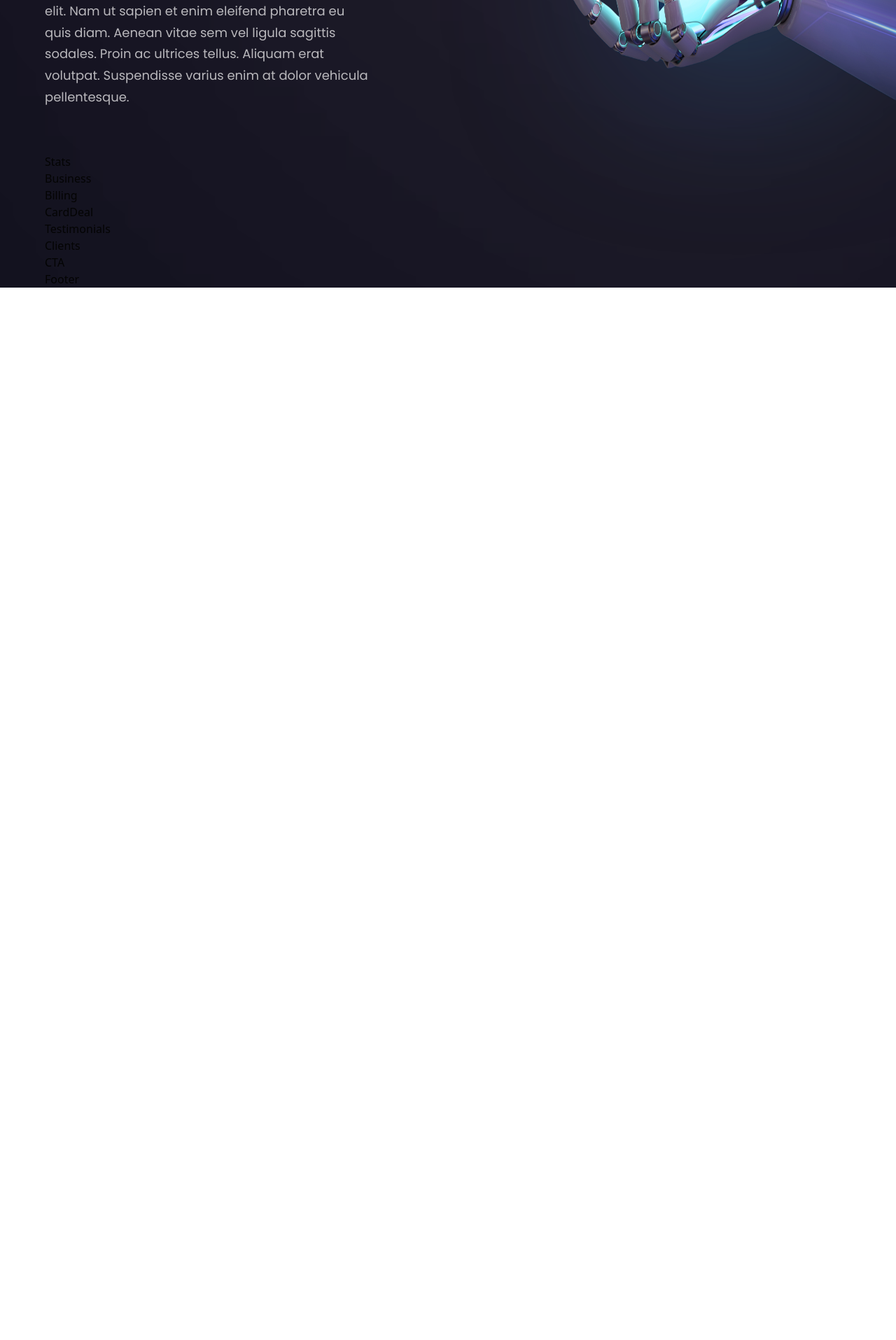
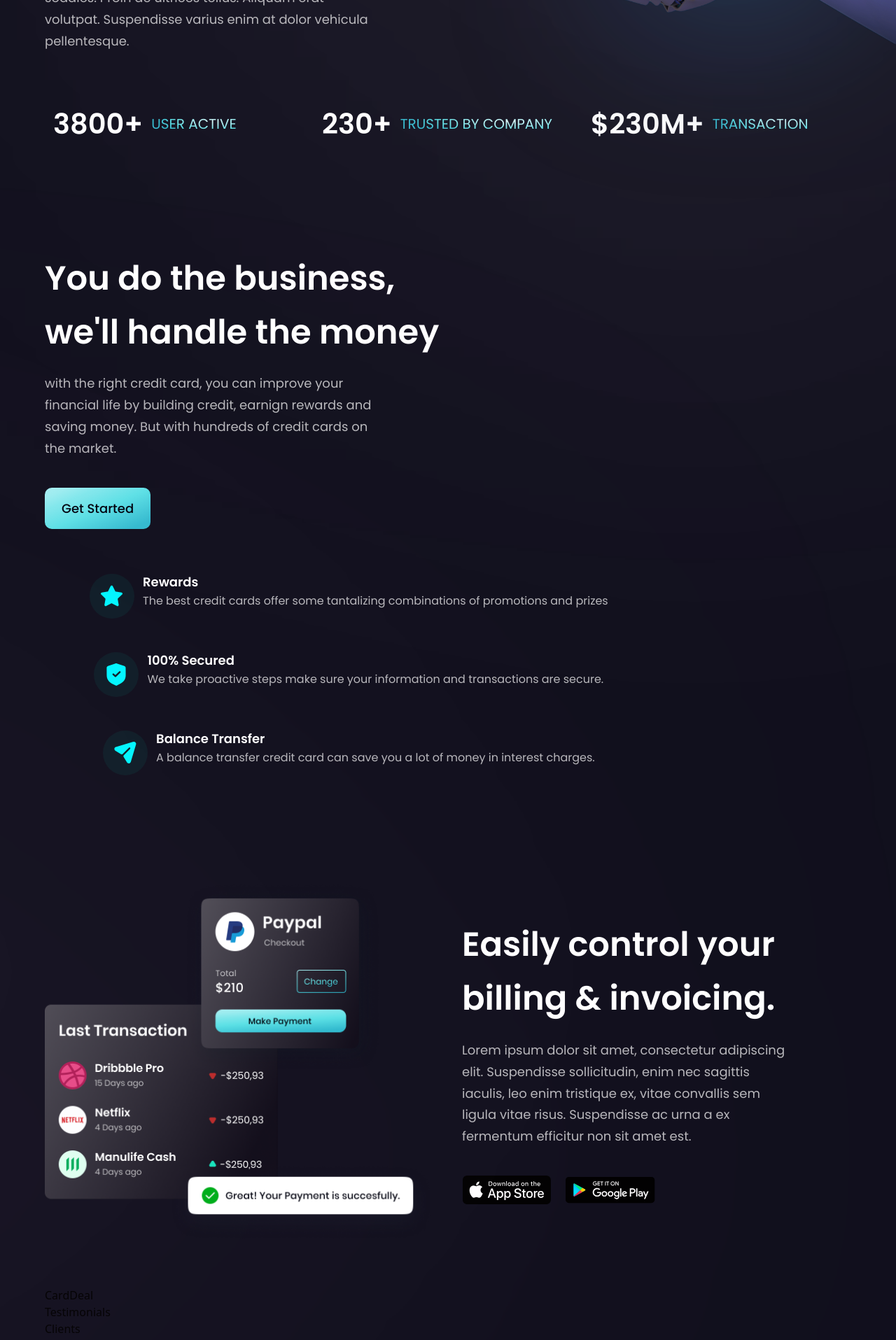
Before and after one commit to ngriggs/fictional-octo-train, a React (Vite) app: page / in a window 1280 px wide. Shown: the part 800-2715 px from the top of the page at 70% size. Before the commit the page ends 1211 px from the top, so only its background shows below. Built offline with nearby package versions, Linux system fonts and the light colour scheme.

Commit message:
added additional sections
made some changes to the navbar to make it always on top, added some content to business and stats sections

```diff
--- a/package.json
+++ b/package.json
@@ -17,6 +17,6 @@
     "@types/react-dom": "^18.0.6",
     "@vitejs/plugin-react": "^2.1.0",
     "tailwindcss": "^3.1.8",
-    "vite": "^3.1.0"
+    "vite": "^3.1.2"
   }
 }
--- a/src/components/Billing.jsx
+++ b/src/components/Billing.jsx
@@ -1,9 +1,23 @@
-import React from 'react'
+import {apple, bill, google} from '../assets'
+import styles, {layout} from '../style'
 
-const Billing = () => {
-  return (
-    <div>Billing</div>
-  )
-}
+const Billing = () => (
+  <section id="product" className={layout.sectionReverse}>
+    <div className={layout.sectionImgReverse}>
+      <img src={bill} alt="billing" className="w-[100%] h-[100%] relative z-[5]" />
+      <div  className="absolute z-[3] -left-1/2 top-0 w-[50%] h-[50%] rounded-full white__gradient"/>
+      <div className="absolute z-[0] -left-1/2 bottom-0 w-[50%] h-[50%] rounded-full pink__gradient"/>
+    </div>
+
+    <div className={layout.sectionInfo}>
+    <h2 className={styles.heading2}>Easily control your <br className="sm:block hidden" /> billing & invoicing.</h2>
+    <p className={`${styles.paragraph} max-w-[470px] mt-5`}>Lorem ipsum dolor sit amet, consectetur adipiscing elit. Suspendisse sollicitudin, enim nec sagittis iaculis, leo enim tristique ex, vitae convallis sem ligula vitae risus. Suspendisse ac urna a ex fermentum efficitur non sit amet est. </p>
+    <div className="flex flex-row flex-wrap sm:mt-10 mt-6">
+      <img src={apple} alt="apple_store" className="w-[128px] h-[42px] object-contain mr-5 cursor-pointer"/>
+      <img src={google} alt="app_store" className="w-[128px] h-[42px] object-contain cursor-pointer"/>
+    </div>
+    </div>
+  </section>
+)
 
 export default Billing
--- a/src/components/Business.jsx
+++ b/src/components/Business.jsx
@@ -1,9 +1,37 @@
-import React from 'react'
+import {features} from '../constants'
+import styles, {layout} from '../style'
+import Button from './Button'
 
-const Business = () => {
-  return (
-    <div>Business</div>
-  )
-}
+const FeatureCard = ({icon, title, content, index}) => (
+  <div className={`flex flex-row p-6 rounded-[20px] ${index !== features.length -1} ? "mb-6" : "mb-0"} feature-card`}>
+    <div className={`w-[64px] h-[64px] rounded-full ${styles.flexCenter} bg-dimBlue`}>
+      <img src={icon} alt="icon" className="w-[50%] h-[50%] object-contain"/>
+    </div>
+    <div className="flex-1 flex flex-col ml-3">
+      <h4 className="font-poppins font-semibold text-white text-[18px] leading-[23px] mb-1">{title}</h4>
+      <p className="font-poppins font-normal text-dimWhite text-[16px] leading-[24px] mb-1">{content}</p>
+    </div>
+  </div>
+)
+
+const Business = () => (
+  <section id="play" className={layout.section}>
+  <div className={layout.sectionInfo}>
+      <h2 className={styles.heading2}>You do the business, <br className="sm:block hidden"/>we'll handle the money</h2>
+      <p className={`${styles.paragraph} max-w-[470px] mt-5`}>with the right credit card, you can improve your financial life by building credit, earnign rewards and saving money. But with hundreds of credit cards on the market.</p>
+    <Button styles="mt-10 mb-10 rounded-[10px]"/>
+
+    <div className={`${layout.sectionImg} flex-col`}>
+      {features.map((feature, index) => (
+      <FeatureCard key={feature.id} {...feature} index={index}/>
+    ))}
+
+    </div>
+  </div>
+  </section>
+)
+
+
+
 
 export default Business
--- a/src/components/Button.jsx
+++ b/src/components/Button.jsx
@@ -1,8 +1,8 @@
 import React from 'react'
 
-const Button = () => {
+const Button = ({styles}) => {
   return (
-    <div>Button</div>
+    <button type="button" className={`py-4 px-6 bg-blue-gradient font-poppins font-medium text-[18px] text-primary outline-none ${styles}`}>Get Started</button>
   )
 }
 
--- a/src/components/Navbar.jsx
+++ b/src/components/Navbar.jsx
@@ -7,7 +7,7 @@
 const Navbar = () => {
   const [toggle, setToggle] = useState(false)
   return (
-    <nav className="w-full flex py-6 justify-between items-center navbar">
+    <nav className="fixed z-10 top-0 w-full flex py-6 justify-between items-center navbar">
       <img src={logo} alt="hoobank" className="w-[124px] h-[32px]" />
       <ul className="list-none sm:flex hidden justify-end items-center flex-1">
         {navLinks.map((nav, index) => (
--- a/src/components/Stats.jsx
+++ b/src/components/Stats.jsx
@@ -1,9 +1,17 @@
 import {stats} from '../constants'
+import styles from '../style'
 
-const Stats = () => {
-  return (
-    <div>Stats</div>
-  )
-}
+
+const Stats = () => (
+  <section className={`${styles.flexCenter} flex-row flex-wrap sm:mb-20 mb-6`}>
+    {stats.map((stat) => (
+      <div key={stat.id} className={`flex-1 flex justify-start items-center flex-row m-3`}>
+        <h4 className="font-poppins font-semibold xs:text-[40px] text-[30px] xs:leading-[53px] leading-[43px] text-white">{stat.value}</h4>
+        <p className="font-poppins font-normal xs:text-[20px] text-[15px] xs:leading-[26px] leading-[21px] text-gradient uppercase ml-3">{stat.title}</p>
+        </div>
+    ))}
+  </section>
+)
+
 
 export default Stats
```
Also changed, not shown: 1 other file (tests, documents, lock files or other folders).
